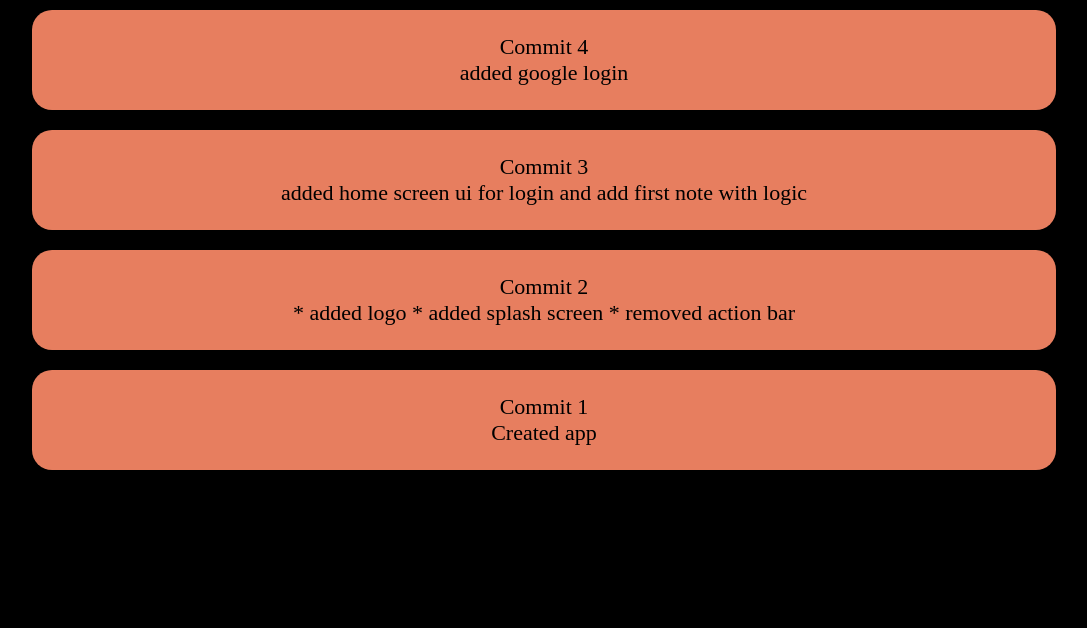
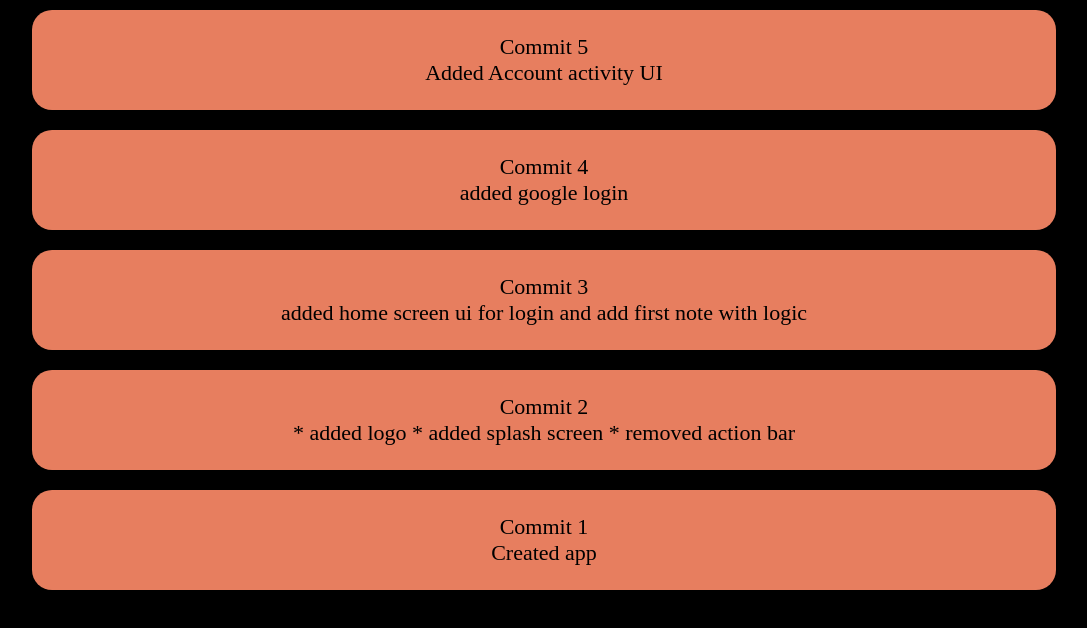
Before and after one commit to PiyushJT/My-Apps, a plain HTML site: page slate.html in a window 1280 px wide. Shown: the whole page, without its empty margins (96-1183 px from the left). Drawn offline with Linux system fonts and the light colour scheme.

Commit message:
commit 5

```diff
--- a/slate.html
+++ b/slate.html
@@ -10,6 +10,14 @@
     <ul class="appList">
 
 
+
+        <!-- Commit 5 -->
+        <li class="appItem">
+            <a href="slate_apks/Slate_5.apk" class="appItemLink">
+                <div>Commit 5<br>Added Account activity UI
+                </div>
+            </a>
+        </li>
 
 
         <!-- Commit 4 -->
```
Also changed, not shown: 1 other file.
